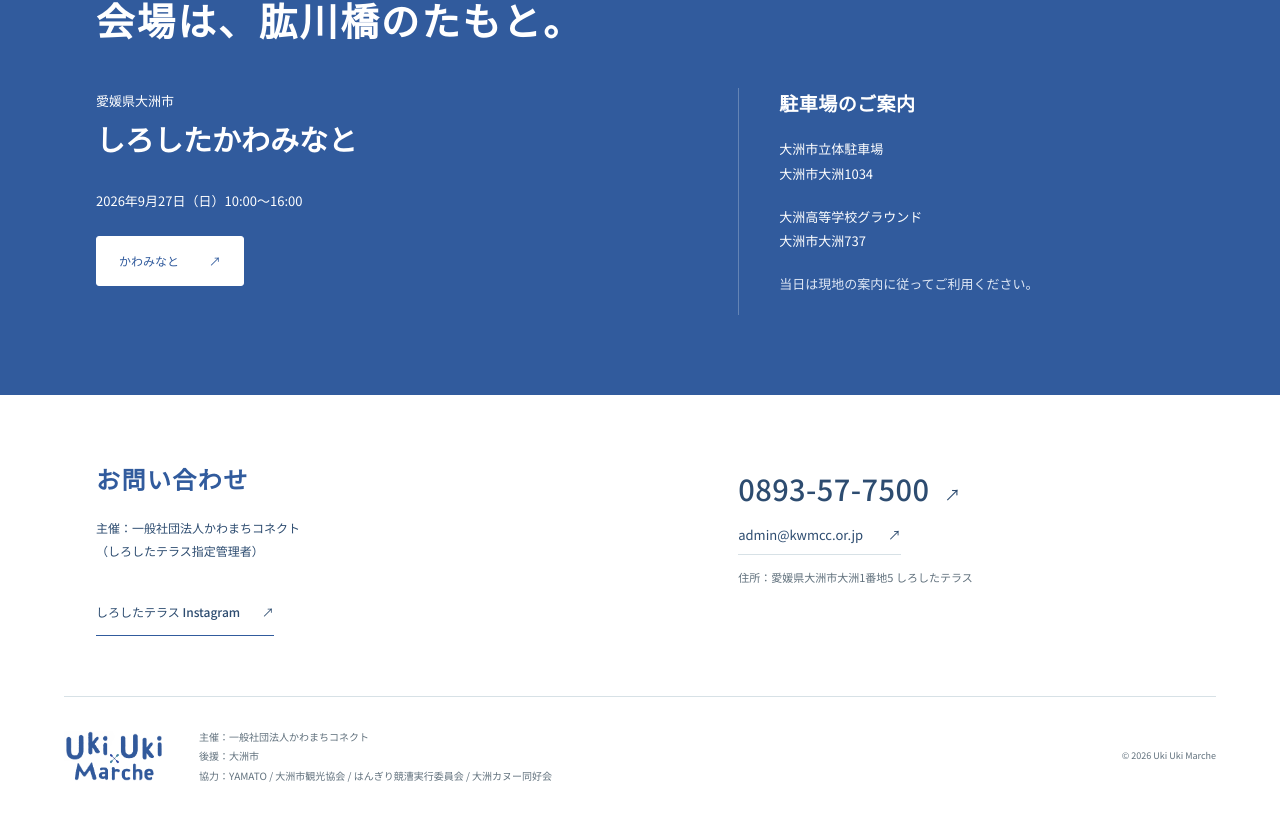
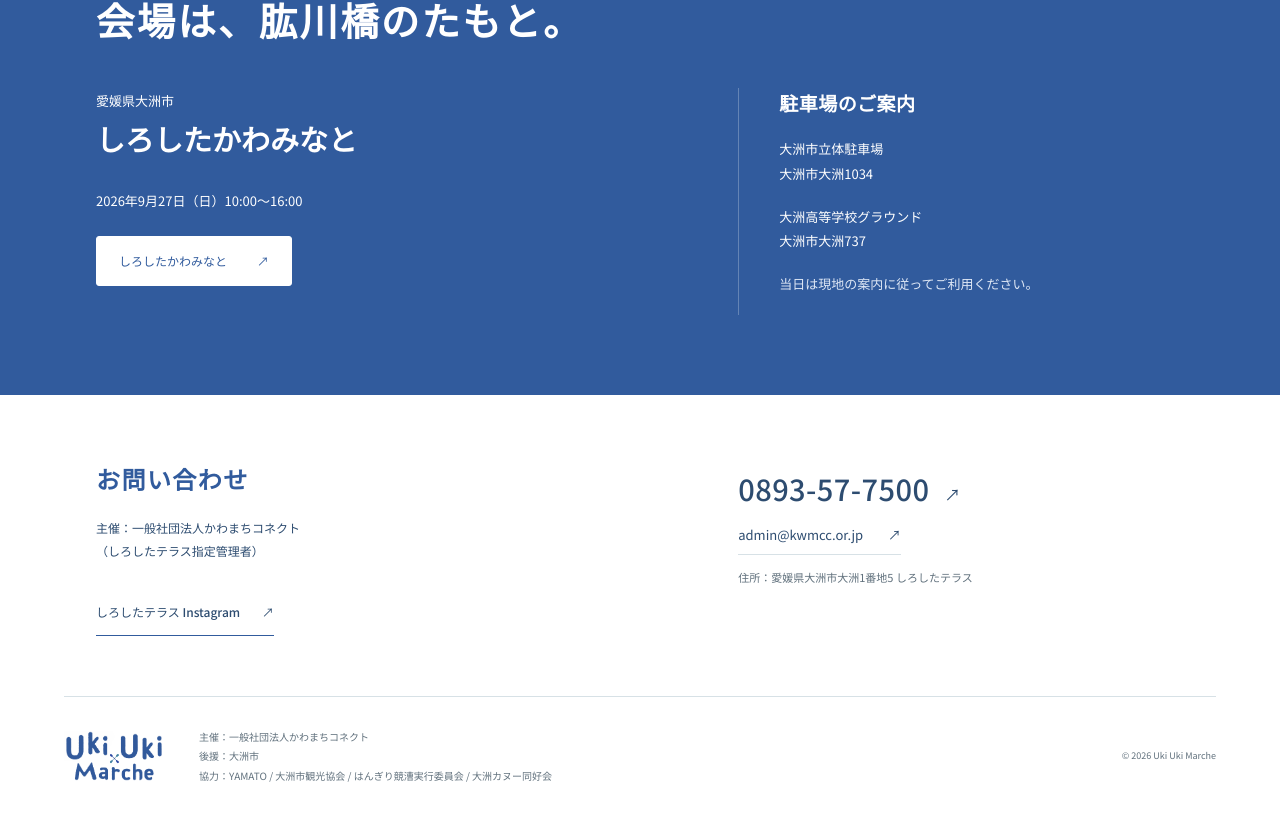
Before and after one commit to s-taiti/uki-uki-marche, a Next.js app: page / in a window 1280 px wide. Shown: the part 5090-5905 px from the top of the page. Built offline with nearby package versions, Linux system fonts and the light colour scheme; a web font is replaced by a local one.

Commit message:
Use full venue name on map button

```diff
--- a/app/page.tsx
+++ b/app/page.tsx
@@ -85,7 +85,7 @@ export default function Home() {
       <section id="access" className="access">
         <div className="section">
           <div className="access-heading" data-reveal><p className="section-label">会場・アクセス</p><h2>会場は、<br className="mobile-break"/>肱川橋のたもと。</h2></div>
-          <div className="access-grid" data-reveal><div><p className="location">愛媛県大洲市<br/><strong>しろしたかわみなと</strong></p><p>2026年9月27日（日）10:00〜16:00</p><a className="button light" href={mapUrl} target="_blank" rel="noreferrer">かわみなと <span aria-hidden="true">↗</span></a></div><div className="parking"><h3>駐車場のご案内</h3><p><strong>大洲市立体駐車場</strong><br/>大洲市大洲1034</p><p><strong>大洲高等学校グラウンド</strong><br/>大洲市大洲737</p><p className="note">当日は現地の案内に従ってご利用ください。</p></div></div>
+          <div className="access-grid" data-reveal><div><p className="location">愛媛県大洲市<br/><strong>しろしたかわみなと</strong></p><p>2026年9月27日（日）10:00〜16:00</p><a className="button light" href={mapUrl} target="_blank" rel="noreferrer">しろしたかわみなと <span aria-hidden="true">↗</span></a></div><div className="parking"><h3>駐車場のご案内</h3><p><strong>大洲市立体駐車場</strong><br/>大洲市大洲1034</p><p><strong>大洲高等学校グラウンド</strong><br/>大洲市大洲737</p><p className="note">当日は現地の案内に従ってご利用ください。</p></div></div>
         </div>
       </section>
       <section className="section contact" data-reveal><div><h2>お問い合わせ</h2><p>主催：一般社団法人かわまちコネクト<br/>（しろしたテラス指定管理者）</p><a className="text-link" href="https://www.instagram.com/shiroshita_terrace.ozu/" target="_blank" rel="noopener noreferrer">しろしたテラス Instagram <span aria-hidden="true">↗</span></a></div><div><a className="phone" href="tel:0893577500">0893-57-7500 <span aria-hidden="true">↗</span></a><a className="email" href="mailto:admin@kwmcc.or.jp">admin@kwmcc.or.jp <span aria-hidden="true">↗</span></a><p className="note">住所：愛媛県大洲市大洲1番地5 しろしたテラス</p></div></section>
```
